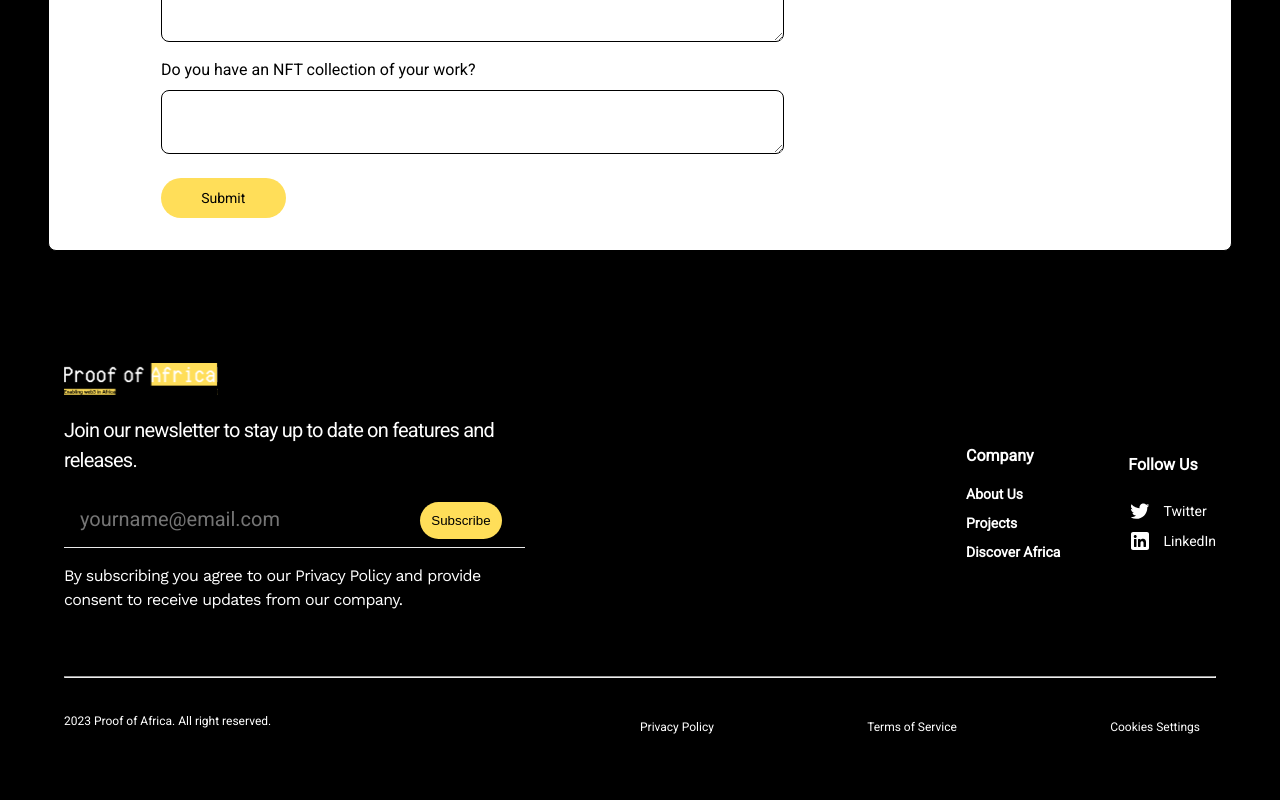
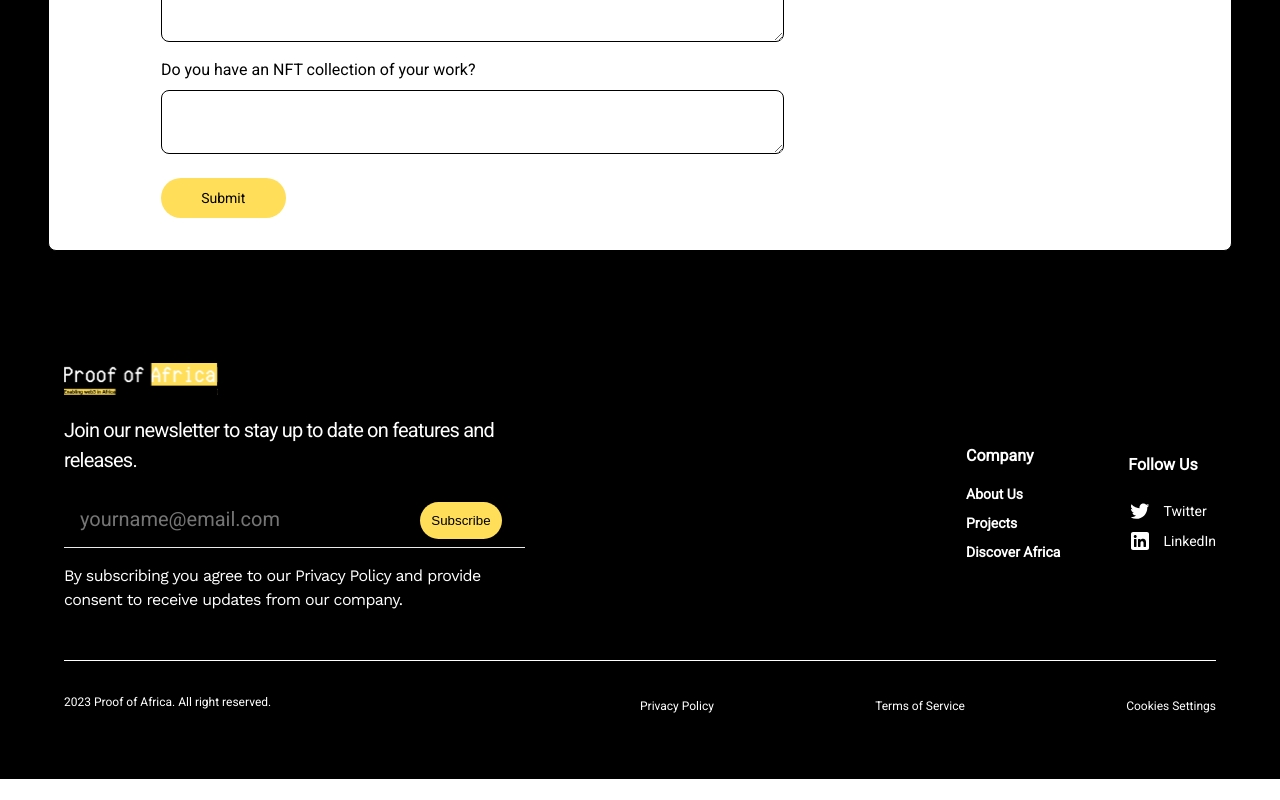
Before and after one commit to altBeck/poa-site, a React (Create React App) app: page /discover in a window 1280 px wide. Shown: the part 5336-6136 px from the top of the page. After the commit the page ends 6115 px from the top, so only its background shows below. Built offline with nearby package versions, Linux system fonts and the light colour scheme; a web font is replaced by a local one.

Commit message:
update-footer-finishing

```diff
--- a/src/containers/footer/Footer.jsx
+++ b/src/containers/footer/Footer.jsx
@@ -67,9 +67,9 @@ const Footer = () => {
             <p>2023 Proof of Africa. All right reserved.</p>
 
             <div className="footer__three-one">
-                <p>Privacy Policy</p>
-                <p>Terms of Service</p>
-                <p>Cookies Settings</p>
+                <li>Privacy Policy</li>
+                <li>Terms of Service</li>
+                <li>Cookies Settings</li>
             </div>
         </div>
         </div>
--- a/src/containers/footer/footer.css
+++ b/src/containers/footer/footer.css
@@ -181,7 +181,7 @@
   }
 
   .footer__three-one {
-    flex-direction: column;
+
   }
 
   .footer__three-one p {
--- a/src/k-components/Footer/Footer.js
+++ b/src/k-components/Footer/Footer.js
@@ -54,7 +54,7 @@ const Footer = () => {
 
         </div>
 
-        <hr />
+        <div className="line"></div>
 
         <div className='footer__three'>
             <p>2023 Proof of Africa. All right reserved.</p>
--- a/src/k-components/Footer/footer.css
+++ b/src/k-components/Footer/footer.css
@@ -6,6 +6,12 @@
 .link-sm {
   display: flex;
   align-items: center;
+}
+
+.line {
+  border-top: 1px solid white;
+  width: 100%;
+  margin-top: 2rem;
 }
 
 .footer__two-one a {
@@ -246,10 +252,7 @@
   display: flex;
   align-items: center;
 }
-.footer__three-one p {
-  margin-right: 1rem;
-  margin-top: 0.3rem;
-}
+
 
 .maxxx {
   background-color: #000000;
```
